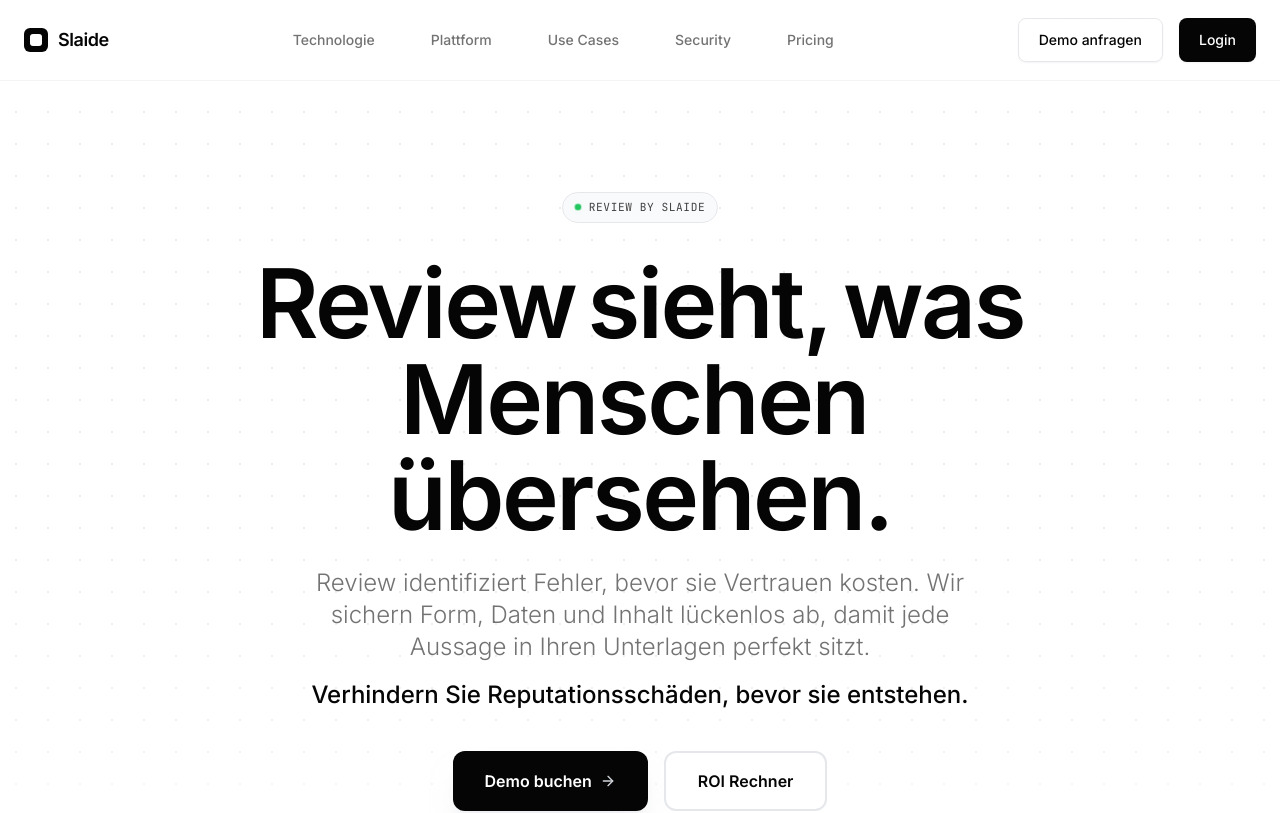
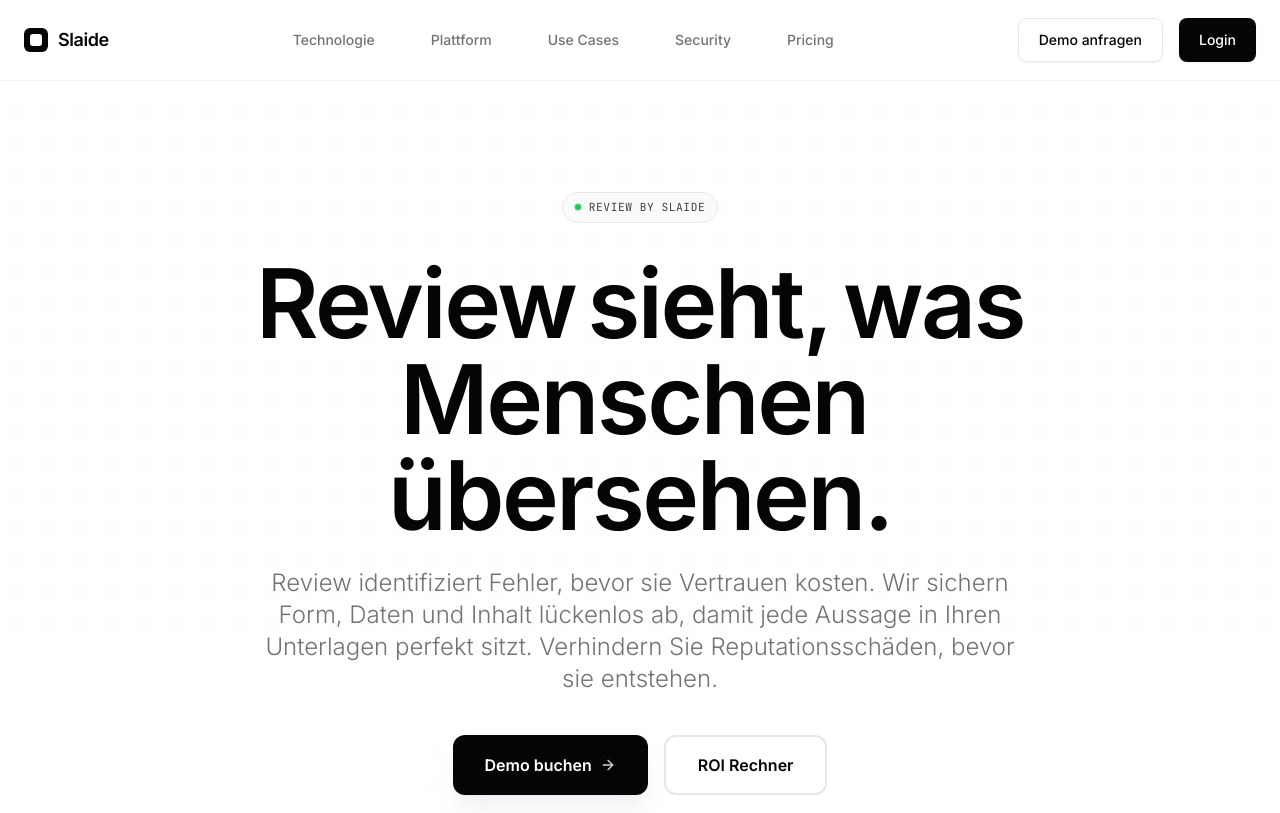
Before and after one commit to Lugier/Slaide-Website, a Next.js app: page / in a window 1280 px wide. Shown: the top 813 px of the page. Built offline with nearby package versions, Linux system fonts and the light colour scheme.

Commit message:
chore: fix hero layout for 2-line headline and continuous subheadline text

```diff
--- a/components/sections/hero-section.tsx
+++ b/components/sections/hero-section.tsx
@@ -44,7 +44,7 @@ function HeroSectionComponent(): JSX.Element {
 
             {/* Headline mit verbesserter Darstellung */}
             <h1 className="text-5xl md:text-6xl lg:text-7xl xl:text-8xl font-semibold tracking-tight leading-[1.05] mb-6 hero-headline">
-              <span className="inline-block hero-line-1">
+              <span className="block hero-line-1">
                 {['Review', 'sieht,', 'was'].map((word, index) => (
                   <span
                     key={index}
@@ -56,8 +56,7 @@ function HeroSectionComponent(): JSX.Element {
                   </span>
                 ))}
               </span>
-              <br />
-              <span className="inline-block hero-line-2">
+              <span className="block hero-line-2">
                 {['Menschen', 'übersehen.'].map((word, index) => (
                   <span
                     key={index + 3}
@@ -72,9 +71,8 @@ function HeroSectionComponent(): JSX.Element {
             </h1>
 
             {/* Description with fade-in */}
-            <p className="text-lg md:text-xl lg:text-2xl text-grey-medium leading-relaxed max-w-2xl mx-auto font-light mb-10 hero-description">
-              Review identifiziert Fehler, bevor sie Vertrauen kosten. Wir sichern Form, Daten und Inhalt lückenlos ab, damit jede Aussage in Ihren Unterlagen perfekt sitzt.
-              <span className="block mt-4 font-medium text-black">Verhindern Sie Reputationsschäden, bevor sie entstehen.</span>
+            <p className="text-lg md:text-xl lg:text-2xl text-grey-medium leading-relaxed max-w-3xl mx-auto font-light mb-10 hero-description">
+              Review identifiziert Fehler, bevor sie Vertrauen kosten. Wir sichern Form, Daten und Inhalt lückenlos ab, damit jede Aussage in Ihren Unterlagen perfekt sitzt. Verhindern Sie Reputationsschäden, bevor sie entstehen.
             </p>
           </div>
 
```
